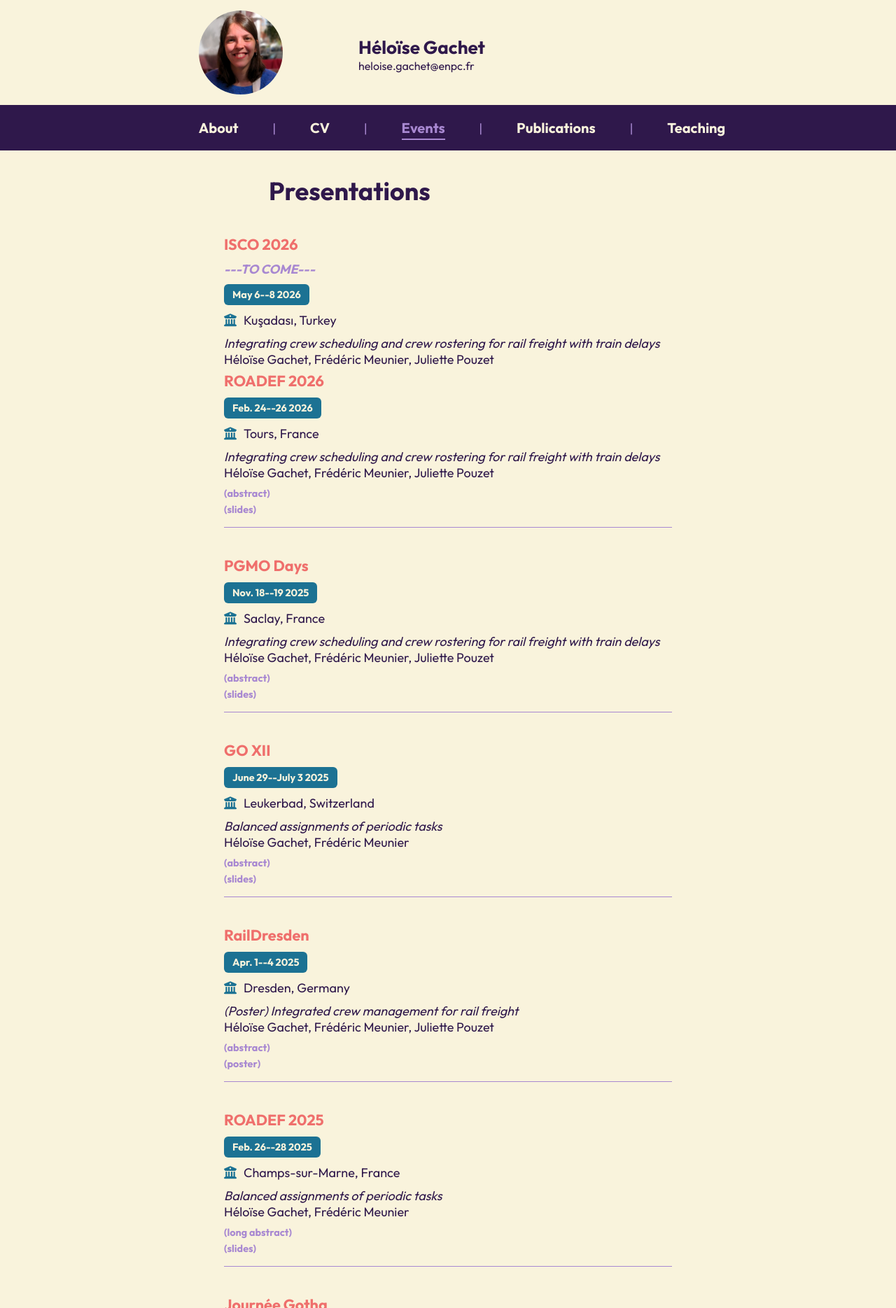
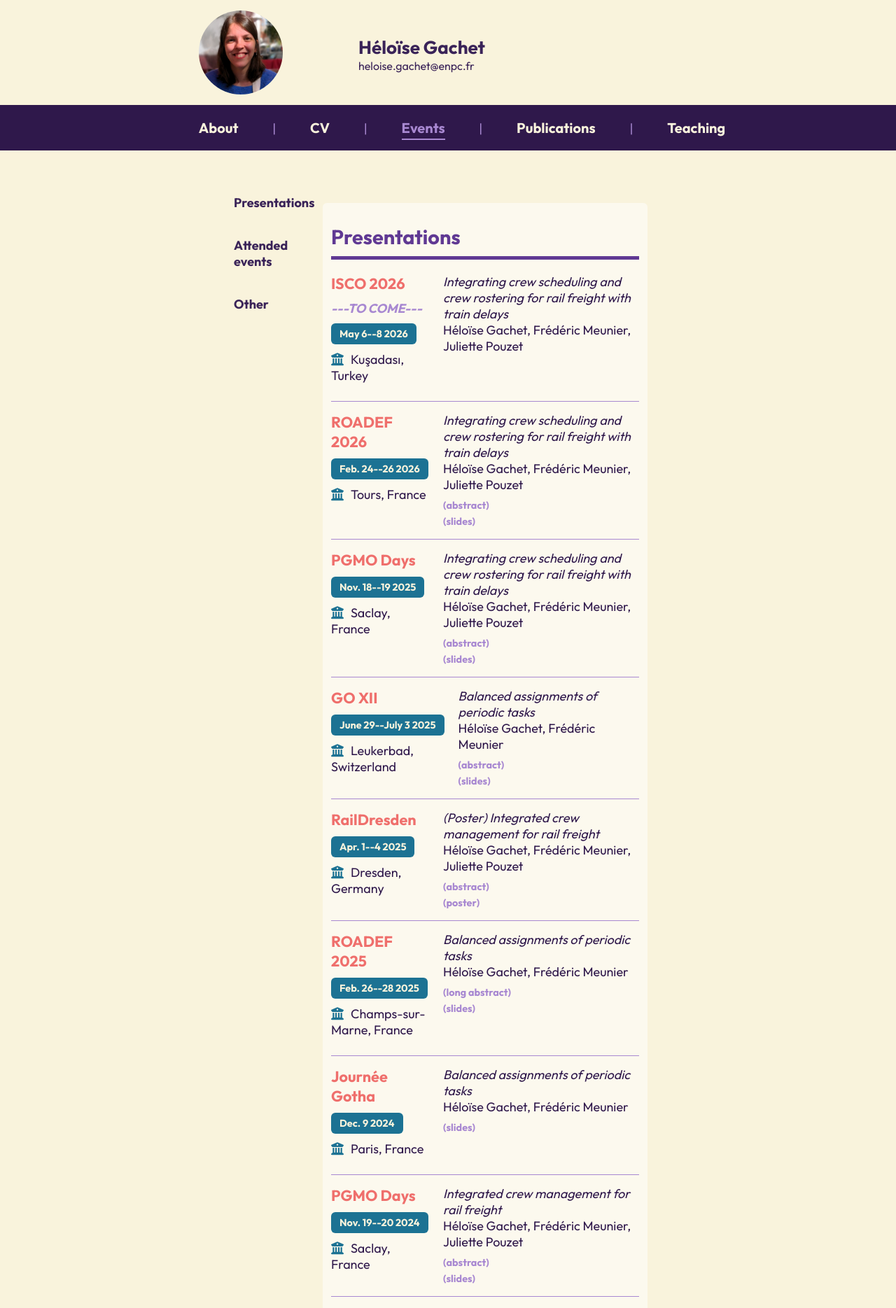
Before and after one commit to heloisegachet/heloisegachet.github.io, a PHP site: page /events.html in a window 1280 px wide. Shown: the top 1869 px of the page at 70% size. Run offline with PHP 8.4, Linux system fonts and the light colour scheme.

Commit message:
change events

```diff
--- a/events.html
+++ b/events.html
@@ -40,97 +40,147 @@
 </header>
 
 <main>
-<div style = "margin-left: 30%;"><h1>Presentations</h1></div>
-<div class="event-item">
+
+    <div class="event-page-container">
+        <div class="event-left-column">
+                <p><a href="#presentations" class="event-section-link">Presentations</a></p>
+                <p><a href="#attended" class="event-section-link">Attended events</a></p>
+                <p><a href="#other" class="event-section-link">Other</a></p>
+        </div>
+        <div class="event-right-column">
+            <section id="presentations" class="event-section">
+                <h2>Presentations</h2>
+                <div class="event-item-col">
+                    <div>
                         <div class="event-conference"><a href="..." target="_blank">ISCO 2026</a></div>
                         <div class="event-status">---TO COME---</div>
                         <div class="event-date">May 6--8 2026</div>
                         <div class="event-place">Kuşadası, Turkey</div>
+                    </div>
+                    <div>
                         <div class="presentation-title">Integrating crew scheduling and crew rostering for rail freight with train delays</div>
                         <div class="presentation-authors">Héloïse Gachet, Frédéric Meunier, Juliette Pouzet</div>
                         <!--<div class="presentation-files"><a href=""> (abstract)</a></div> -->
                         <!--<div class="presentation-files"><a href="ROADEF2025_slides.pdf"> (slides)</a></div> -->
-
+                    </div>
+                </div>
+                <div class="event-item-col">
+                    <div>
                         <div class="event-conference"><a href="https://roadef2026.sciencesconf.org/?lang=fr" target="_blank">ROADEF 2026</a></div>
                         <div class="event-date">Feb. 24--26 2026</div>
                         <div class="event-place">Tours, France</div>
+                    </div>
+                    <div>
                         <div class="presentation-title">Integrating crew scheduling and crew rostering for rail freight with train delays</div>
                         <div class="presentation-authors">Héloïse Gachet, Frédéric Meunier, Juliette Pouzet</div>
                         <div><a href="https://roadef2026.sciencesconf.org/687745/document" target="_blank" class="presentation-files"> (abstract)</a></div>
                         <div><a href="ROADEF2026_slides.pdf" target="_blank" class="presentation-files"> (slides)</a></div>
-
                     </div>
-<div class="event-item">
+                </div>
+                <div class="event-item-col">
+                    <div>
                         <div class="event-conference"><a href="https://www.fondation-hadamard.fr/fr/programmes/les-programmes-thematiques/home/pgmo-days/" target="_blank">PGMO Days</a></div>
                         <div class="event-date">Nov. 18--19 2025</div>
                         <div class="event-place">Saclay, France</div>
+                    </div>
+                    <div>
                         <div class="presentation-title">Integrating crew scheduling and crew rostering for rail freight with train delays</div>
                         <div class="presentation-authors">Héloïse Gachet, Frédéric Meunier, Juliette Pouzet</div>
                         <div><a href="https://www.fondation-hadamard.fr/media/filer_public/9c/15/9c15f246-09e5-42ef-8c07-0f9a5af6f0e6/pgmodays_2025_book_of_abstracts1.pdf" target="_blank" class="presentation-files"> (abstract)</a></div>
                         <div><a href="PGMO2025_slides.pdf" target="_blank" class="presentation-files"> (slides)</a></div>
                     </div>
-<div class="event-item">
+                </div>
+                <div class="event-item-col">
+                    <div>
                         <div class="event-conference"><a href="https://campus.hesge.ch/schindld/GO12/" target="_blank">GO XII</a></div>
                         <div class="event-date">June 29--July 3 2025</div>
                         <div class="event-place">Leukerbad, Switzerland</div>
+                    </div>
+                    <div>
                         <div class="presentation-title">Balanced assignments of periodic tasks</div>
                         <div class="presentation-authors">Héloïse Gachet, Frédéric Meunier</div>
                         <div><a href="https://campus.hesge.ch/schindld/GO12/wp-content/uploads/2025/06/AbstractBooklet.pdf" target="_blank" class="presentation-files"> (abstract)</a></div>
                         <div><a href="GOXII_slides.pdf" target="_blank" class="presentation-files"> (slides)</a></div>
                     </div>
-<div class="event-item">
-    <div class="event-conference"><a href="https://tu-dresden.de/bu/verkehr/die-fakultaet/veranstaltungen/raildresden2025" target="_blank">RailDresden</a></div>
+                </div>
+                <div class="event-item-col">
+                    <div>
+                        <div class="event-conference"><a href="https://rail-s.de/en/events/raildresden-2025-2/" target="_blank">RailDresden</a></div>
                         <div class="event-date">Apr. 1--4 2025</div>
                         <div class="event-place">Dresden, Germany</div>
+                    </div>
+                    <div>
                         <div class="presentation-title">(Poster) Integrated crew management for rail freight</div>
                         <div class="presentation-authors">Héloïse Gachet, Frédéric Meunier, Juliette Pouzet</div>
                         <div><a href="https://tu-dresden.de/bu/verkehr/die-fakultaet/veranstaltungen/raildresden2025/ressourcen/dateien/BoA_RailDresden_full_final.pdf?lang=en" target="_blank" class="presentation-files"> (abstract)</a></div>
                         <div><a href="RailDresden_poster.pdf" target="_blank" class="presentation-files"> (poster)</a></div>
                     </div>
-<div class="event-item">
+                </div>
+                <div class="event-item-col">
+                    <div>
                         <div class="event-conference"><a href="https://roadef2025.org/" target="_blank">ROADEF 2025</a></div>
                         <div class="event-date">Feb. 26--28 2025</div>
                         <div class="event-place">Champs-sur-Marne, France</div>
+                    </div>
+                    <div>
                         <div class="presentation-title">Balanced assignments of periodic tasks</div>
                         <div class="presentation-authors">Héloïse Gachet, Frédéric Meunier</div>
                         <div><a href="https://roadef2025.org/wp-content/uploads/2025/02/ROADEF2025_resumes.pdf" target="_blank" class="presentation-files"> (long abstract)</a></div>
                         <div><a href="ROADEF2025_slides.pdf" target="_blank" class="presentation-files"> (slides)</a></div>
                     </div>
-<div class="event-item">
+                </div>
+                <div class="event-item-col">
+                    <div>
                         <div class="event-conference"><a href="http://gdrro.lip6.fr/?q=node/355" target="_blank">Journée Gotha</a></div>
                         <div class="event-date">Dec. 9 2024</div>
                         <div class="event-place">Paris, France</div>
+                    </div>
+                    <div>
                         <div class="presentation-title">Balanced assignments of periodic tasks</div>
                         <div class="presentation-authors">Héloïse Gachet, Frédéric Meunier</div>
                         <div><a href="GOThA_slides.pdf" target="_blank" class="presentation-files"> (slides)</a></div>
                     </div>
-<div class="event-item">
+                </div>
+                <div class="event-item-col">
+                    <div>
                         <div class="event-conference"><a href="https://fondation-hadamard.fr/fr/articles/2024/02/21/pgmodays-2024/" target="_blank">PGMO Days</a></div>
                         <div class="event-date">Nov. 19--20 2024</div>
                         <div class="event-place">Saclay, France</div>
+                    </div>
+                    <div>
                         <div class="presentation-title">Integrated crew management for rail freight</div>
                         <div class="presentation-authors">Héloïse Gachet, Frédéric Meunier, Juliette Pouzet</div>
                         <div><a href="https://www.fondation-hadamard.fr/media/filer_public/a4/f7/a4f795b0-1a5a-4efb-a327-c44887361100/pgmo-2024-booklet1.pdf" target="_blank" class="presentation-files"> (abstract)</a></div>
                         <div><a href="PGMO2024_slides.pdf" target="_blank" class="presentation-files"> (slides)</a></div>
                     </div>
-<div class="event-item">
+                </div>
+                <div class="event-item-col">
+                    <div>
                         <div class="event-conference"><a href="https://cermics-lab.enpc.fr/seminaires/young-researchers-seminar/" target="_blank">Young Researchers Seminar</a></div>
                         <div class="event-date">Nov. 11 2024</div>
                         <div class="event-place">Champs-sur-Marne, France</div>
+                    </div>
+                    <div>
                         <div class="presentation-title">Designing the yearly schedules for train drivers</div>
                         <div><a href="youngResearchersSeminar.pdf" target="_blank" class="presentation-files"> (slides)</a></div>
                     </div>
-<div class="event-item">
+                </div>
+                <div class="event-item-col">
+                    <div>
                         <div class="event-conference"><a href="https://algo-conference.org/2024/atmos/" target="_blank">ATMOS 2024</a></div>
                         <div class="event-date">Sep. 5--6 2024</div>
                         <div class="event-place">Egham, United Kingdom</div>
+                    </div>
+                    <div>
                         <div class="presentation-title">Balanced assignments of periodic tasks</div>
                         <div class="presentation-authors">Héloïse Gachet, Frédéric Meunier</div>
                         <div><a href="https://drops.dagstuhl.de/storage/01oasics/oasics-vol123-atmos2024/OASIcs.ATMOS.2024.5/OASIcs.ATMOS.2024.5.pdf" target="_blank" class="presentation-files"> (proceedings)</a></div>
                         <div><a href="ATMOS2024_slides.pdf" target="_blank" class="presentation-files"> (slides)</a></div>
                     </div>
-
-<div style = "margin-left: 30%;"><h1>Attended events</h1></div>
+                </div>
+            </section>
+            <section id="attended" class="event-section">
+                <h2>Attended events</h2>
                 <div class="event-item">
                     <div class="event-conference"><a href="https://transp-or-academia.epfl.ch/zinal" target="_blank">2026 Zinal Winter School on Data Science, Optimization and Operations Research</a></div>
                     <div class="event-place">Zinal, Switzerland</div>
@@ -151,8 +201,9 @@
                     <div class="event-place">Amiens, France</div>
                     <div class="event-date">Mar. 4--7 2024</div>
                 </div>
-
-<div style = "margin-left: 30%;"><h1>Other</h1></div>
+            </section>
+            <section id="other" class="event-section">
+                <h2>Other</h2>
                 <div class="event-item">
                     <div class="event-conference"><a href="https://www.fetedelascience.fr/retards-de-vol-et-si-l-ia-trouvait-la-solution" target="_blank">Fête de la Science</a></div>
                     <div class="event-place">Champs-sur-Marne, France</div>
@@ -165,7 +216,24 @@
                     <div class="event-date">Mar. 2--4 2026</div>
                     <div class="presentation-title">Part of the organization committee (logistics team)</div>
                 </div>
+            </section>
         </div>
+    </div>
+</div>
+
+<script>
+    window.addEventListener("scroll", function () {
+        const sections = document.querySelectorAll(".event-section");
+        let currentSectionId = "";
+
+        sections.forEach((section) => {
+            const rect = section.getBoundingClientRect();
+            if (rect.top < 150 && rect.bottom > 150) {
+                currentSectionId = section.id;
+            }
+        });
+    });
+</script>
 </main>
 
 </body>
--- a/events_style.css
+++ b/events_style.css
@@ -1,6 +1,77 @@
-.event-item {
+/* === Contenu du CV === */
+.event-page-container {
     width: 50%;
     margin: 40px auto;
+    display: grid;
+    grid-template-columns: 15% 85%;
+    gap: 5px;
+}
+
+/* Colonne gauche */
+.event-left-column {
+    width: 40%;            /* Largeur fixe */
+    position: sticky;
+    top: 20px; /* distance depuis le haut de la fenêtre */
+}
+
+/* Colonne droite (contenu) */
+.event-right-column {
+    flex: 1;                 /* Prend tout l’espace restant */
+    padding: 40px;
+    overflow-y: auto;        /* Scroll si trop de contenu */
+}
+
+a.event-section-link {
+    display: block;
+    font-weight: bold;
+    padding: 10px;
+    color: #3a2358;
+    text-decoration: none;
+    margin-bottom: 5px;
+    border-left: 4px solid transparent;
+}
+
+a.event-section-link:visited {
+    display: block;
+    padding: 10px;
+    color: #3a2358;
+    text-decoration: none;
+    margin-bottom: 5px;
+    border-left: 4px solid transparent;
+}
+
+a.event-section-link:hover {
+    color: #EF6F6C;
+    text-decoration: underline;
+}
+
+.event-section {
+    padding: 6px 12px;
+    border-radius: 6px;
+    background-color: #FCF9EE;
+}
+
+
+.event-section + .event-section {
+    margin-top: 40px;
+}
+
+.event-section h2 {
+    font-size: 1.8rem;
+    border-bottom: 5px solid #603993;
+    padding-bottom: 10px;
+    margin-bottom: 20px;
+    color: #603993;
+}
+
+.event-item-col {
+    display: grid;
+    grid-template-columns: 0.5fr 1fr;
+    gap: 20px;
+}
+
+.event-item {
+    width: 100%;
 }
 
 .event-item:not(:last-of-type) {
@@ -8,6 +79,13 @@
     padding-bottom: 15px;
     margin-bottom: 15px;
   }
+
+  .event-item-col:not(:last-of-type) {
+    border-bottom: 1px solid #A888D1;
+    padding-bottom: 15px;
+    margin-bottom: 15px;
+  }
+
 
 
 .event-conference {
--- a/my_style.css
+++ b/my_style.css
@@ -84,13 +84,13 @@ a:hover {
 }
 
 .site-name {
-    color: #2F184B;
+    color: #3a2358;
     font-weight: bold;
     font-size: 26px;
 }
 
 .site-email {
-    color: #2F184B;
+    color: #3a2358;
     font-size: 16px;
     display: block;
 }
--- a/publications.html
+++ b/publications.html
@@ -44,7 +44,7 @@
     <div class="publication-details-without-image">
         <div class="publication-title">Integrating crew scheduling and crew rostering for rail freight with train delays</div>
         <div class="publication-authors">Héloïse Gachet, Frédéric Meunier, and Juliette Pouzet</div>
-        <div class="publication-source">Preprint, 08 January 2026.<a href="https://hal.science/hal-05448005" target="_blank"> (link)</a></div>
+        <div class="publication-source">Preprint, January 2026.<a href="https://hal.science/hal-05448005" target="_blank"> (link)</a></div>
     </div>
 </div>
 
@@ -53,7 +53,7 @@
     <div class="publication-details">
         <div class="publication-title">Balanced assignments of periodic tasks</div>
         <div class="publication-authors">Héloïse Gachet and Frédéric Meunier</div>
-        <div class="publication-source">Preprint, 26 May 2025.<a href="https://arxiv.org/pdf/2407.05485" target="_blank"> (link)</a></div>
+        <div class="publication-source">Preprint, May 2025.<a href="https://arxiv.org/pdf/2407.05485" target="_blank"> (link)</a></div>
         <div class="publication-source">Preliminary version in 24th Symposium on Algorithmic Approaches for Transportation Modelling, Optimization, and Systems (ATMOS 2024) , 2024.<a href="https://drops.dagstuhl.de/storage/01oasics/oasics-vol123-atmos2024/OASIcs.ATMOS.2024.5/OASIcs.ATMOS.2024.5.pdf" target="_blank"> (link)</a></div>
     </div>
 </div>
@@ -62,7 +62,7 @@
     <div class="publication-details-without-image">
         <div class="publication-title">Reducing endoscopic procedure backlog by improving efficiency: a predictive model and machine learning-based scheduling approach</div>
         <div class="publication-authors">Tu-San Pham, Héloïse Gachet, Waleed Aljohani, Jeanne Archambault, Myriam Martel, Alan Barkun, and Louis-Martin Rousseau</div>
-        <div class="publication-source">Journal of the Canadian Association of Gastroenterology, 05 Febuary 2026.<a href="https://academic.oup.com/jcag/advance-article/doi/10.1093/jcag/gwaf006/8466082?searchresult=1" target="_blank"> (link)</a></div>
+        <div class="publication-source">Journal of the Canadian Association of Gastroenterology, Febuary 2026.<a href="https://academic.oup.com/jcag/advance-article/doi/10.1093/jcag/gwaf006/8466082?searchresult=1" target="_blank"> (link)</a></div>
     </div>
 </div>
 
--- a/teaching.html
+++ b/teaching.html
@@ -43,7 +43,7 @@
 <div class="teaching-item">
     <div class="teaching-type">Project supervisor</div>
     <div class="teaching-title"><a href="https://www.centralesupelec.fr/cours/2SC7490?academic_year=2025-2026" target="_blank">Passenger transport systems optimization</a></div>
-    <div class="teaching-date">Feb.--Mar.2024-2025-2026</div>
+    <div class="teaching-date">Feb.--Mar.2024/2025/2026</div>
     <div class="teaching-place">CentraleSupélec</div>
     <div class="teaching-students">Second-year engineering students --- master 1</div>
     <div class="teaching-supervisor">Vincent Mousseau</div>
```
Also changed, not shown: cv_style.css (+8 -8 lines). Lines whose indentation alone changed are shown as unchanged.
